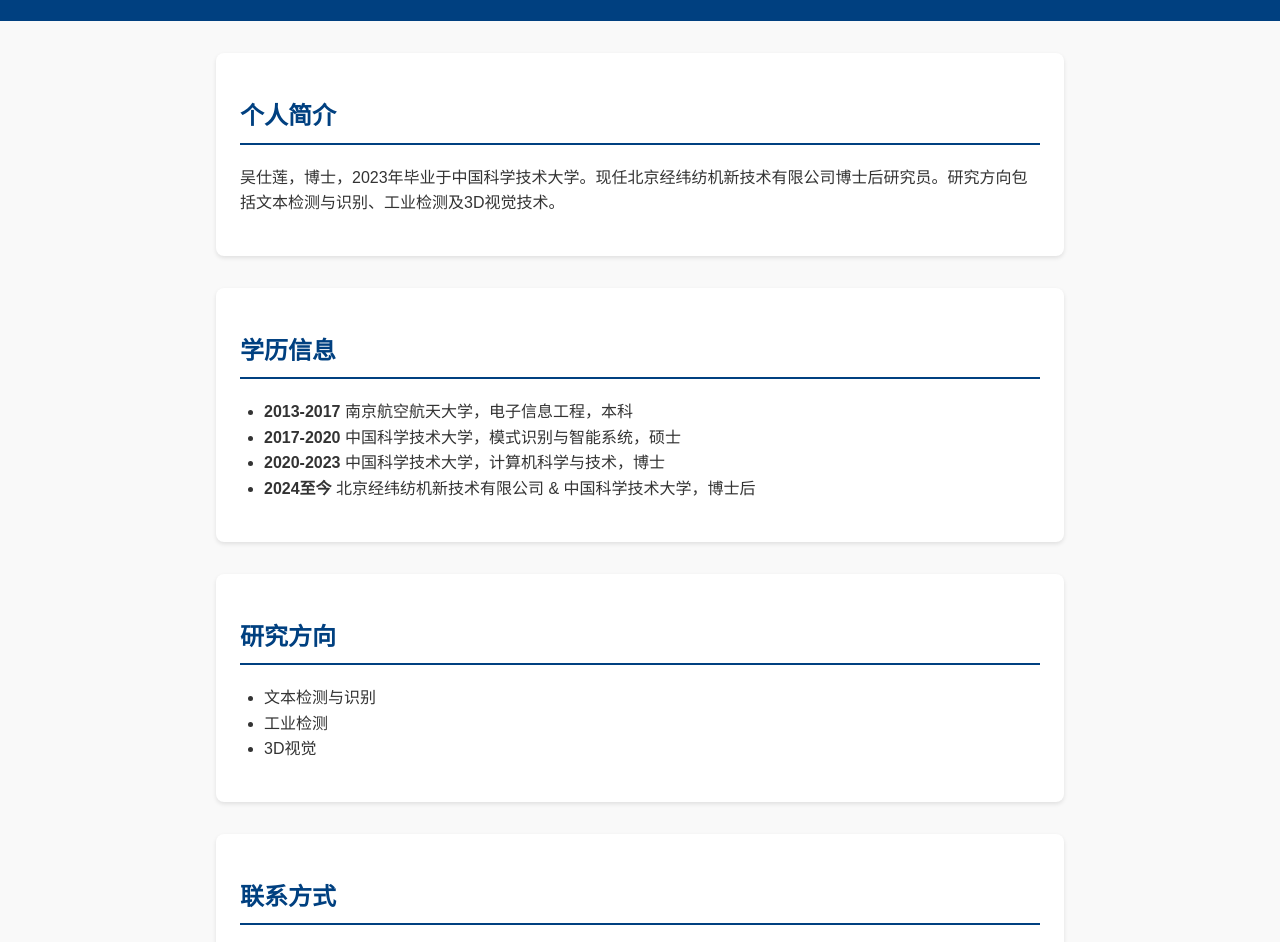
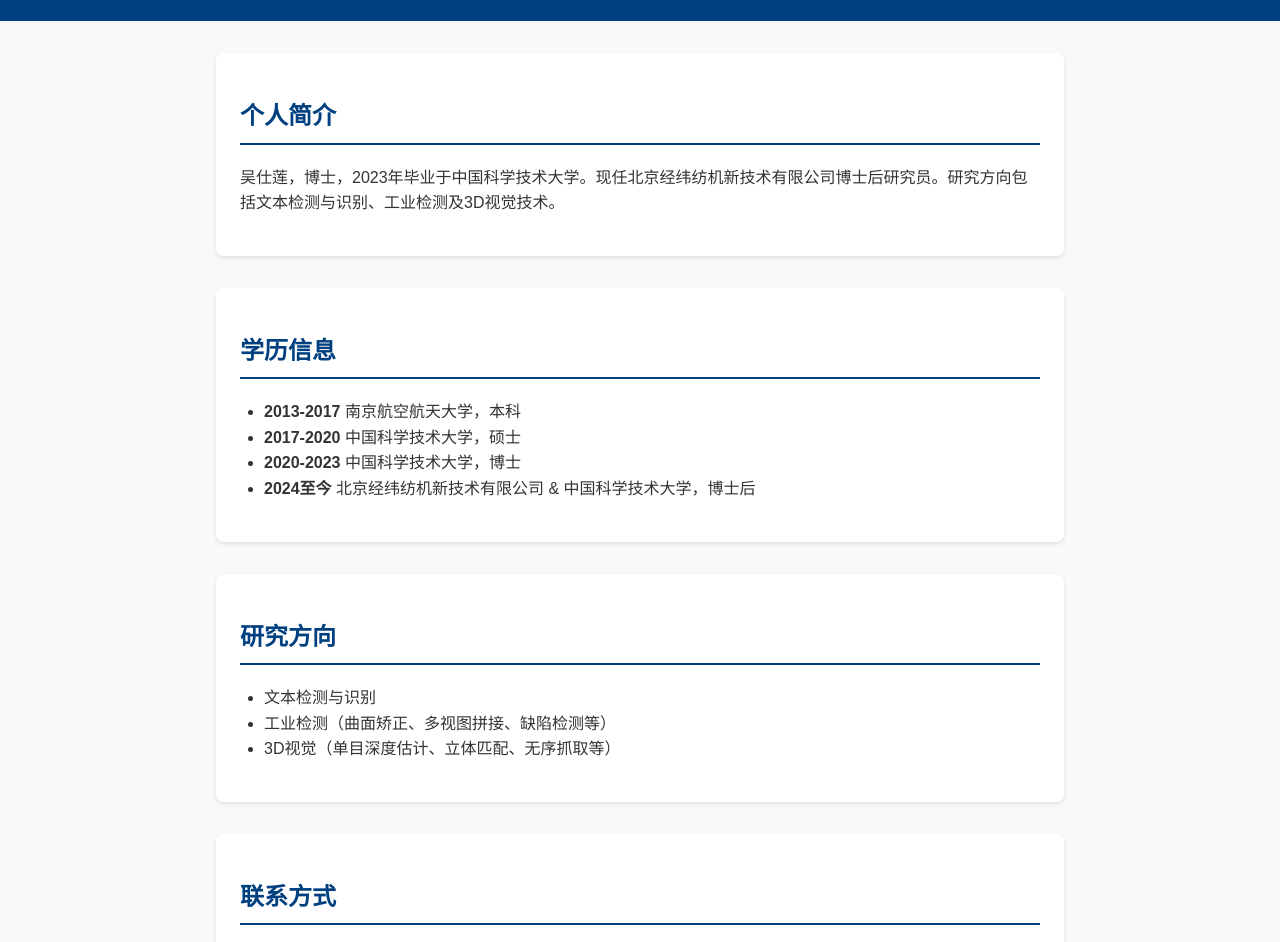
Before and after one commit to wushilian/wushilian.github.io, a plain HTML site: page index.html in a window 1280 px wide. Shown: the part 131-1073 px from the top of the page. Drawn offline with Linux system fonts and the light colour scheme.

Commit message:
Update index.html

```diff
--- a/index.html
+++ b/index.html
@@ -68,9 +68,9 @@
     <section>
         <h2>学历信息</h2>
         <ul>
-            <li><strong>2013-2017</strong> 南京航空航天大学，电子信息工程，本科</li>
-            <li><strong>2017-2020</strong> 中国科学技术大学，模式识别与智能系统，硕士</li>
-            <li><strong>2020-2023</strong> 中国科学技术大学，计算机科学与技术，博士</li>
+            <li><strong>2013-2017</strong> 南京航空航天大学，本科</li>
+            <li><strong>2017-2020</strong> 中国科学技术大学，硕士</li>
+            <li><strong>2020-2023</strong> 中国科学技术大学，博士</li>
             <li><strong>2024至今</strong> 北京经纬纺机新技术有限公司 & 中国科学技术大学，博士后</li>
         </ul>
     </section>
@@ -78,8 +78,8 @@
         <h2>研究方向</h2>
         <ul>
             <li>文本检测与识别</li>
-            <li>工业检测</li>
-            <li>3D视觉</li>
+            <li>工业检测（曲面矫正、多视图拼接、缺陷检测等）</li>
+            <li>3D视觉（单目深度估计、立体匹配、无序抓取等）</li>
         </ul>
     </section>
     <section>
```
